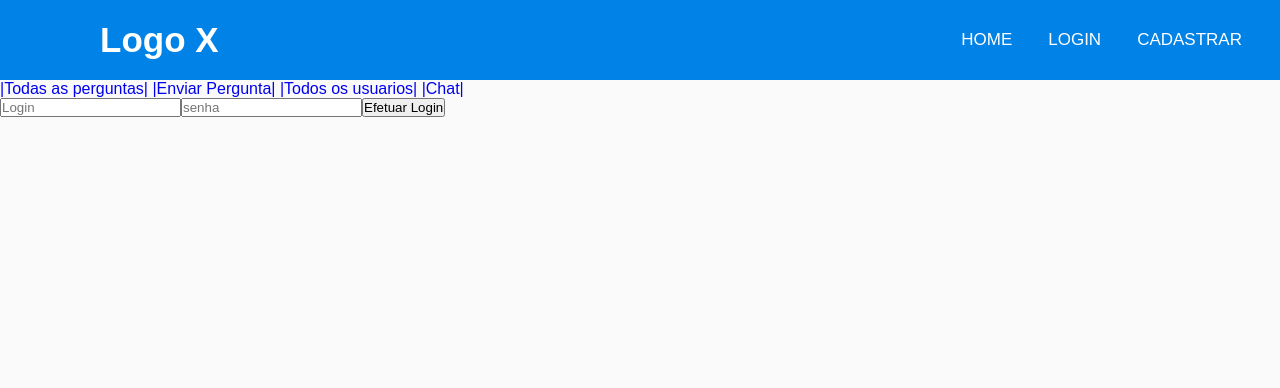
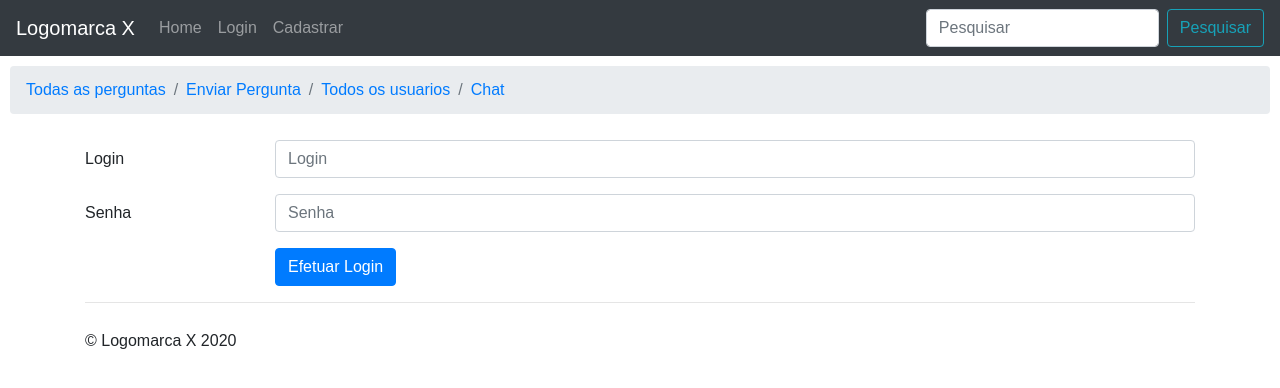
Before and after one commit to danilo-uea/SPD, a React (Create React App) app in the folder Front-end/: page /login in a window 1280 px wide. Shown: the top 388 px of the page. Built offline with nearby package versions, Linux system fonts and the light colour scheme.

Commit message:
Layout Bootstrap

```diff
--- a/Front-end/package.json
+++ b/Front-end/package.json
@@ -7,7 +7,9 @@
     "@testing-library/react": "^9.3.2",
     "@testing-library/user-event": "^7.1.2",
     "axios": "^0.20.0",
+    "bootstrap": "^4.5.2",
     "react": "^16.13.1",
+    "react-bootstrap": "^1.3.0",
     "react-dom": "^16.13.1",
     "react-router-dom": "^5.2.0",
     "react-scripts": "3.4.3"
--- a/Front-end/src/App.js
+++ b/Front-end/src/App.js
@@ -1,14 +1,20 @@
 import React from 'react';
-import './styles.css'
 import Header from './components/header';
 import Bar from './components/bar';
+import Rodape from './components/rodape';
 import Routes from "./routes";
+import 'bootstrap/dist/css/bootstrap.min.css';
+import { Container } from 'react-bootstrap';
+import './styles.css'
 
 const App = () => (
   <div className="App">
     <Header />
     <Bar />
-    <Routes />
+    <Container>
+      <Routes />
+      <Rodape />
+    </Container>
   </div>
 );
 
--- a/Front-end/src/components/bar/index.js
+++ b/Front-end/src/components/bar/index.js
@@ -1,12 +1,14 @@
 import React from 'react';
+import {Breadcrumb} from 'react-bootstrap';
+import './styles.css';
 
 const  Bar = () => (
-    <div id= "main-bar">
-        <a href="/"> |Todas as perguntas| </a>
-        <a href="/"> |Enviar Pergunta| </a>
-        <a href="/"> |Todos os usuarios| </a>
-        <a href="/"> |Chat| </a>
-    </div>
+    <Breadcrumb>
+        <Breadcrumb.Item href="/">Todas as perguntas</Breadcrumb.Item>
+        <Breadcrumb.Item href="/">Enviar Pergunta</Breadcrumb.Item>
+        <Breadcrumb.Item href="/">Todos os usuarios</Breadcrumb.Item>
+        <Breadcrumb.Item href="/">Chat</Breadcrumb.Item>
+    </Breadcrumb>
 );
 
 export default Bar;
--- a/Front-end/src/components/bar/styles.css
+++ b/Front-end/src/components/bar/styles.css
@@ -0,0 +1,4 @@
+
+Nav {
+    padding: 10px;
+}
--- a/Front-end/src/components/header/index.js
+++ b/Front-end/src/components/header/index.js
@@ -1,20 +1,23 @@
 import React from 'react';
-import './styles.css';
+import { Navbar, Nav, Form, FormControl, Button } from 'react-bootstrap';
 
 const Header = () => (
-    <header Class= "cabecalho">
-        <nav>
-            <input type="checkbox" id="check"></input>
-            <label for="check" Class="checkbtn">
-                <i Class="fas fa-bars"></i>
-            </label>
-            <a href="/"><label Class="logo">Logo X</label></a>
-            <ul>
-                <li><a href="/">home</a></li>
-                <li><a href="/login">Login</a></li>
-                <li><a href="/registrar">Cadastrar</a></li>
-            </ul>
-        </nav>
+    <header className= "cabecalho">
+        <Navbar bg="dark" variant="dark" expand="lg">
+            <Navbar.Brand href="/">Logomarca X</Navbar.Brand>
+            <Navbar.Toggle aria-controls="basic-navbar-nav" />
+            <Navbar.Collapse id="basic-navbar-nav">
+                <Nav className="mr-auto">
+                    <Nav.Link href="/">Home</Nav.Link>
+                    <Nav.Link href="/login">Login</Nav.Link>
+                    <Nav.Link href="/registrar">Cadastrar</Nav.Link>
+                </Nav>
+                <Form inline>
+                    <FormControl type="text" placeholder="Pesquisar" className="mr-sm-2" />
+                    <Button variant="outline-info">Pesquisar</Button>
+                </Form>
+            </Navbar.Collapse>
+        </Navbar>
     </header>
 );
 
--- /dev/null
+++ b/Front-end/src/components/rodape/index.js
@@ -0,0 +1,12 @@
+import React from 'react';
+// import {Breadcrumb} from 'react-bootstrap';
+import './styles.css';
+
+const  Rodape = () => (
+    <div className="rodape">
+        <hr></hr>
+        <p>&copy; Logomarca X 2020</p>
+    </div>
+);
+
+export default Rodape;
--- /dev/null
+++ b/Front-end/src/components/rodape/styles.css
@@ -0,0 +1,4 @@
+.rodape p {
+    /* text-align: center; */
+    padding: 10px 0;
+}
--- a/Front-end/src/pages/login/index.js
+++ b/Front-end/src/pages/login/index.js
@@ -1,5 +1,6 @@
 import React, {Component} from "react";
 import api from "../../services/api";
+import { Form, Row, Col, Button } from 'react-bootstrap';
 
 export default class Login extends Component{
 
@@ -30,20 +31,39 @@ export default class Login extends Component{
 
     render(){
         return(
-            <container>
-                <form onSubmit={this.handleSingUp}>
-        {this.state.error && <p>{this.state.error}</p>}
-                    <input type="text"
+            <Form onSubmit={this.handleSingUp}>
+                {this.state.error && <p>{this.state.error}</p>}
+                <Form.Group as={Row} controlId="formHorizontalEmail">
+                    <Form.Label column sm={2}>
+                        Login
+                    </Form.Label>
+                    <Col sm={10}>
+                        <Form.Control
+                            type="text"
                             placeholder="Login"
                             onChange={e => this.setState({login: e.target.value})}
-                    />
-                    <input type="password"
-                            placeholder="senha"
+                        />
+                    </Col>
+                </Form.Group>
+
+                <Form.Group as={Row} controlId="formHorizontalPassword">
+                    <Form.Label column sm={2}>
+                        Senha
+                    </Form.Label>
+                    <Col sm={10}>
+                        <Form.Control
+                            type="password"
+                            placeholder="Senha"
                             onChange={e => this.setState({senha: e.target.value})}
-                    />
-                    <button type="submit">Efetuar Login</button>
-                </form>
-            </container>
+                        />
+                    </Col>
+                </Form.Group>
+                <Form.Group as={Row}>
+                    <Col sm={{ span: 10, offset: 2 }}>
+                    <Button type="submit">Efetuar Login</Button>
+                    </Col>
+                </Form.Group>
+            </Form>
         )
     }
-    };
+};
--- a/Front-end/src/pages/main/index.js
+++ b/Front-end/src/pages/main/index.js
@@ -1,10 +1,9 @@
 import React, { Component } from "react";
 import api from "../../services/api";
-import { Link } from "react-router-dom";
+import { Button, Card } from 'react-bootstrap';
 import './styles.css';
 
 export default class Main extends Component {
-
     state = {
         perguntas: [],
         perguntasInfo: {},
@@ -43,22 +42,25 @@ export default class Main extends Component {
     }
 
     render(){
-
         const { perguntas, page, perguntasInfo } = this.state;
 
         return (
-            <div className='lista-perguntas'>
+            <div className="lista-perguntas">
                 {perguntas.map(pergunta => (
-                    <article key={pergunta._id}>
-                        <strong>{pergunta.titulo}</strong>
-                        <p>{pergunta.categoria}</p>
-                        <p>{pergunta.idUsuario}</p>
-                        <Link to={`/pergunta/${pergunta._id}`}>Acessar</Link>
-                    </article>
+                    <Card key={pergunta._id}>
+                        <Card.Header>{pergunta.titulo}</Card.Header>
+                        <Card.Body>
+                            <Card.Title>{pergunta.texto}</Card.Title>
+                            <Card.Text>
+                                {pergunta.publicacao}
+                            </Card.Text>
+                            <Button href={`pergunta/${pergunta._id}`}>Acessar</Button>
+                        </Card.Body>
+                    </Card>
                 ))}
-                <div className="actions">
-                    <button disabled={page === 1} onClick={this.prevPage}>Anterior</button>
-                    <button disabled={page === perguntasInfo.pages} onClick={this.nextPage}>Proxima</button>
+                <div className="botoes">
+                    <Button disabled={page === 1} onClick={this.prevPage}>Anterior</Button>
+                    <Button disabled={page === perguntasInfo.pages} onClick={this.nextPage}>Proxima</Button>
                 </div>
             </div>
         );
--- a/Front-end/src/pages/main/styles.css
+++ b/Front-end/src/pages/main/styles.css
@@ -1,71 +1,8 @@
-.lista-perguntas {
-    max-width: 700px;
-    margin:20px auto 0;
-    padding: 0 20px;
+.card {
+    margin-bottom: 15px;
 }
 
-.lista-perguntas article {
-    background: #fff;
-    border: 1px solid #ddd;
-    border-radius: 5px;
-    padding: 20px;
-    margin-bottom: 20px;
-}
-
-.lista-perguntas article p {
-    font-size: 16px;
-    color: #999;
-    margin-top: 5px;
-    line-height: 24px;
-}
-
-.lista-perguntas article a {
-    height: 42px;
-    border-radius: 5px;
-    border: 2px solid #da552f;
-    background: none;
-    margin-top: 10px;
-    color: #da552f;
-    font-weight: bold;
-    font-size: 16px;
-    text-decoration: none;
-    display: flex;
-    justify-content: center;
-    align-items: center;
-    transition: all 0.2s;
-}
-
-.lista-perguntas article a:hover {
-    background: #da552f;
-    color: #fff;
-}
-
-.lista-perguntas .actions {
+.botoes {
     display: flex;
     justify-content: space-between;
-    margin-bottom: 20px;
 }
-
-.lista-perguntas .actions button {
-    padding: 10px;
-    border-radius: 5px;
-    border: 0;
-    background: #da552f;
-    color: #fff;
-    font-size: 16px;
-    font-weight: bold;
-    cursor: pointer;
-}
-
-.lista-perguntas .actions button[disabled] {
-    opacity: 0.5;
-    cursor: default;
-}
-
-.lista-perguntas .actions button:hover {
-    opacity: 0.7;
-}
-
-.lista-perguntas .actions button[disabled]:hover {
-    opacity: 0.5;
-}
--- a/Front-end/src/pages/register/index.js
+++ b/Front-end/src/pages/register/index.js
@@ -1,5 +1,6 @@
 import React, {Component} from "react";
 import api from "../../services/api";
+import { Form, Row, Col, Button } from 'react-bootstrap';
 
 export default class Register extends Component{
 
@@ -29,20 +30,38 @@ export default class Register extends Component{
 
     render(){
         return(
-            <container>
-                <form onSubmit={this.handleSingUp}>
-        {this.state.error && <p>{this.state.error}</p>}
-                    <input type="text"
+            <Form onSubmit={this.handleSingUp}>
+                {this.state.error && <p>{this.state.error}</p>}
+                <Form.Group as={Row} controlId="formHorizontalEmail">
+                    <Form.Label column sm={2}>
+                        Login
+                    </Form.Label>
+                    <Col sm={10}>
+                        <Form.Control
+                            type="text"
                             placeholder="Login"
                             onChange={e => this.setState({login: e.target.value})}
-                    />
-                    <input type="password"
-                            placeholder="senha"
+                        />
+                    </Col>
+                </Form.Group>
+                <Form.Group as={Row} controlId="formHorizontalPassword">
+                    <Form.Label column sm={2}>
+                        Senha
+                    </Form.Label>
+                    <Col sm={10}>
+                        <Form.Control
+                            type="password"
+                            placeholder="Senha"
                             onChange={e => this.setState({senha: e.target.value})}
-                    />
-                    <button type="submit">Cadastrar</button>
-                </form>
-            </container>
+                        />
+                    </Col>
+                </Form.Group>
+                <Form.Group as={Row}>
+                    <Col sm={{ span: 10, offset: 2 }}>
+                    <Button type="submit">Cadastrar</Button>
+                    </Col>
+                </Form.Group>
+            </Form>
         )
     }
-    };
+};
--- a/Front-end/src/styles.css
+++ b/Front-end/src/styles.css
@@ -1,14 +1,8 @@
 * {
     margin: 0;
     padding: 0;
-    /* outline: 0; */
-    text-decoration: none;
-    list-style: none;
-    box-sizing: border-box;
 }
 
 body {
     font-family: Arial, Helvetica, sans-serif;
-    background: #fafafa;
-    color: #333;
 }
```
Also changed, not shown: 1 other file (tests, documents, lock files or other folders).
